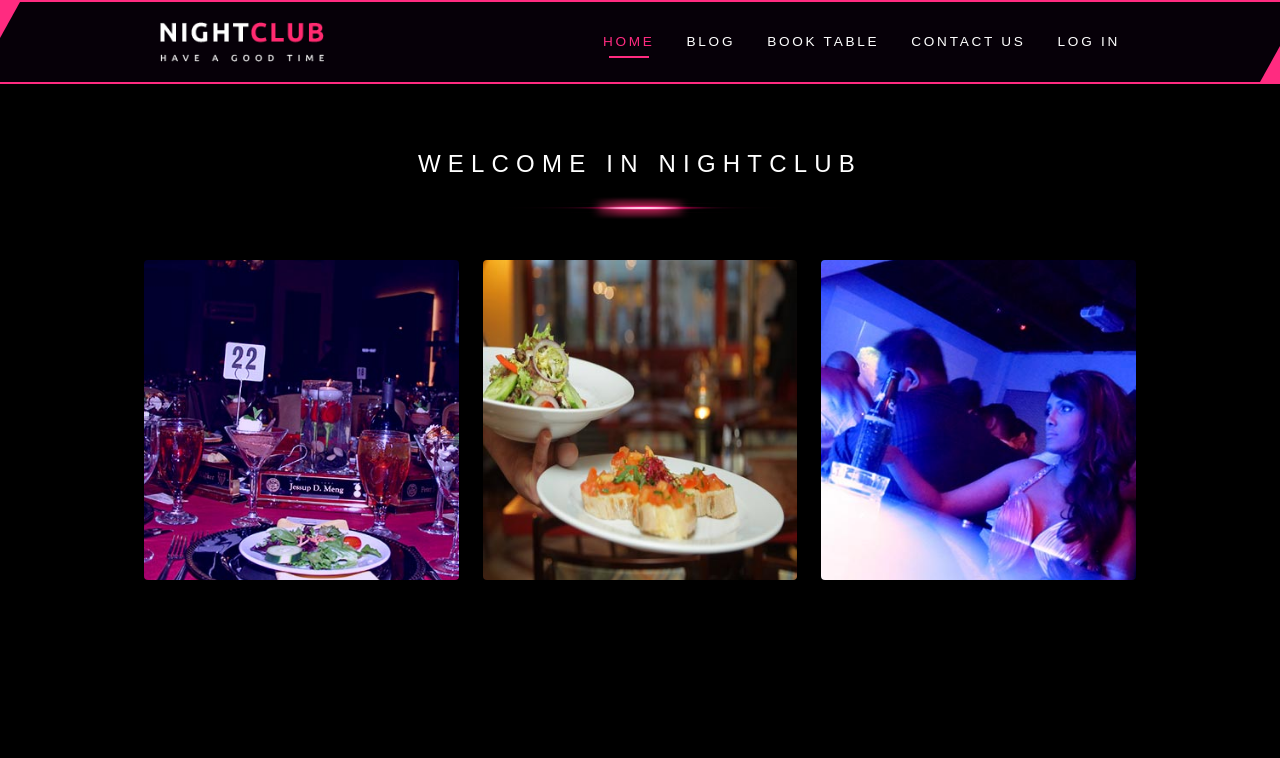
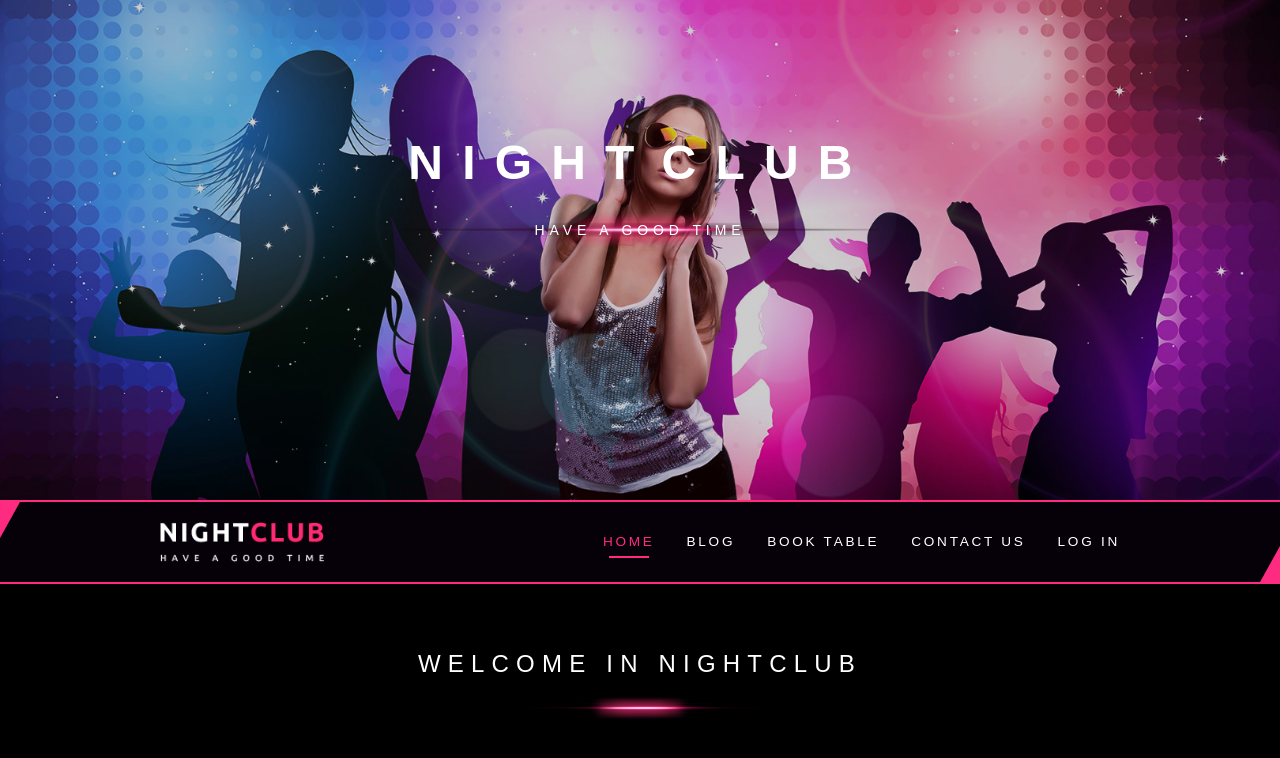
Before and after one commit to oliverjrobles/museo-next, a Next.js app: page / in a window 1280 px wide. Shown: the top 758 px of the page. Built offline with nearby package versions, Linux system fonts and the light colour scheme.

Commit message:
hero section

```diff
--- /dev/null
+++ b/src/app/components/Hero.jsx
@@ -0,0 +1,38 @@
+import Image from "next/image";
+
+export default function Hero() {
+  return (
+    <section id="home" className="bg-black">
+      <div className="relative w-full h-[520px] sm:h-[520px] md:h-[430px] lg:h-[500px] overflow-hidden">
+        {/* BAGGRUND */}
+        <Image
+          src="/assets/bg/header_bg_2.jpg"
+          alt="Night club background"
+          fill
+          priority
+          // Mobil: fokus længere nede (damen i midten)
+          // Desktop: lidt højere fokus
+          className="object-cover object-[50%_65%] md:object-[50%_45%]"
+        />
+
+        {/* OVERLAY */}
+        <div className="absolute inset-0 bg-black/20" />
+
+        {/* TEKSTBLOK (rykket lidt op) */}
+        <div className="absolute inset-0 flex flex-col items-center justify-center text-center px-4 transform -translate-y-10 md:-translate-y-14">
+          {/* NIGHT CLUB */}
+          <h1 className="flex items-center gap-2 text-3xl sm:text-4xl md:text-5xl font-bold tracking-[0.4em] uppercase mb-3 md:mb-5">
+            <span className="text-white">NIGHT</span>
+            <span className="text-white">CLUB</span>
+          </h1>
+
+          {/* GLOW-LINJE + HAVE A GOOD TIME */}
+          <div className="relative mt-1 w-full max-w-[330px] sm:max-w-[380px] md:max-w-[480px]">
+            <Image src="/assets/bottom_line.png" alt="Pink glow line" width={800} height={80} className="mx-auto h-auto w-full opacity-90" />
+            <span className="pointer-events-none absolute inset-0 flex items-center justify-center text-[0.55rem] sm:text-[0.7rem] md:text-sm tracking-[0.35em] uppercase text-white">Have a good time</span>
+          </div>
+        </div>
+      </div>
+    </section>
+  );
+}
--- a/src/app/layout.js
+++ b/src/app/layout.js
@@ -1,18 +1,14 @@
 import "./globals.css";
-import Navbar from "./components/Navbar";
 
 export const metadata = {
-  title: "Museo",
-  description: "Nightclub website",
+  title: "Nightclub",
+  description: "Have a good time",
 };
 
 export default function RootLayout({ children }) {
   return (
     <html lang="en">
-      <body>
-        <Navbar />
-        {children}
-      </body>
+      <body className="bg-black text-white">{children}</body>
     </html>
   );
 }
--- a/src/app/page.js
+++ b/src/app/page.js
@@ -1,9 +1,14 @@
+"use client";
+
+import Hero from "./components/Hero";
 import Navbar from "./components/Navbar";
 import Section1 from "./components/Section1";
 
 export default function HomePage() {
   return (
     <main className="min-h-screen bg-black text-white">
+      <Hero />
+      <Navbar />
       <Section1 />
     </main>
   );
```
Also changed, not shown: src/app/components/Navbar.jsx (renamed from src/app/components/Navbar.js), src/app/components/Section1.jsx (renamed from src/app/components/Section1.js).
